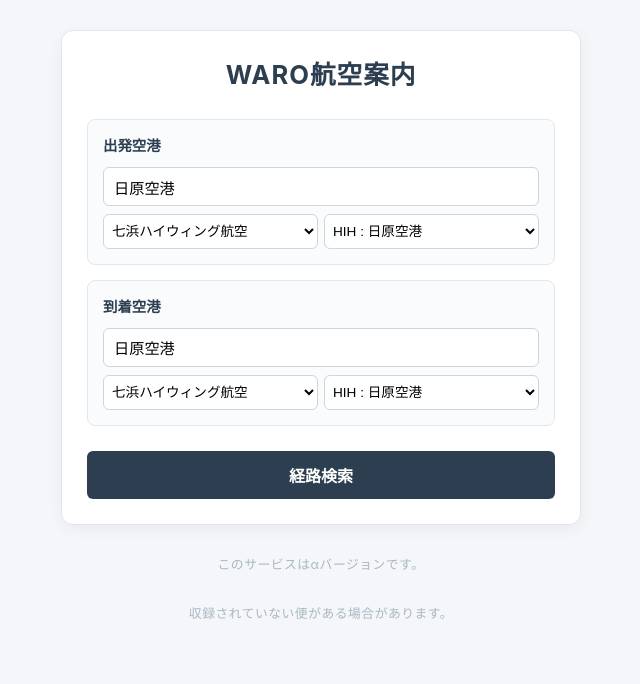
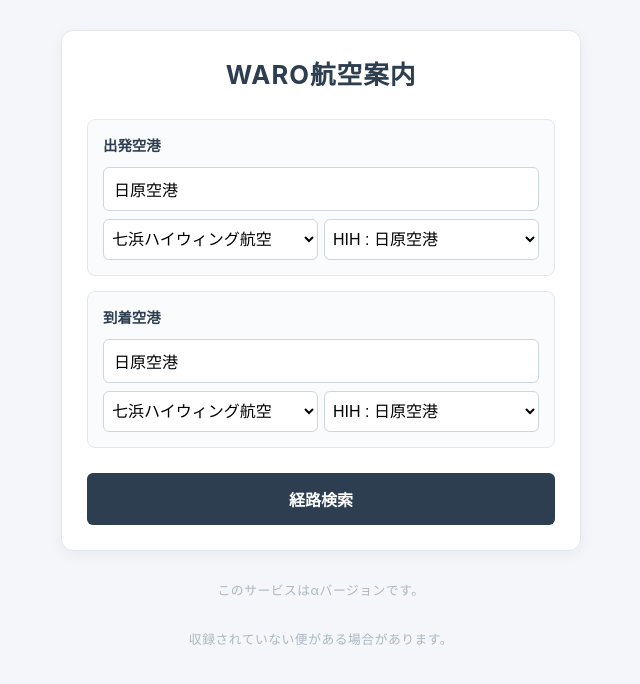
Before and after one commit to awafgs/NanahamaAirplaneInfo, a plain HTML site: page index.html in a window 1280 px wide. Shown: the whole page, without its empty margins (319-959 px from the left). Drawn offline with Linux system fonts and the light colour scheme.

Commit message:
Add files via upload

```diff
--- a/index.html
+++ b/index.html
@@ -2,9 +2,13 @@
 <html lang="ja">
 <head>
     <meta charset="UTF-8">
+    <meta name="viewport" content="width=device-width, initial-scale=1, maximum-scale=1, user-scalable=no">
+    <meta name="format-detection" content="telephone=no">
     <title>WARO乗換案内</title>
     <style>
         :root { --primary-color: #2c3e50; --bg-color: #f4f6f9; }
+        * { -webkit-tap-highlight-color: transparent; }
+        html { -webkit-text-size-adjust: 100%; }
         body { font-family: -apple-system, BlinkMacSystemFont, "Segoe UI", Roboto, "Helvetica Neue", Arial, sans-serif; max-width: 520px; margin: 30px auto; padding: 0 15px; background: var(--bg-color); color: #333; line-height: 1.5; }
 
         .box { background: white; padding: 25px; border-radius: 12px; box-shadow: 0 4px 15px rgba(0,0,0,0.05); border: 1px solid #e1e8ed; }
@@ -14,10 +18,10 @@
         .section-title { font-weight: bold; font-size: 0.9rem; margin-bottom: 10px; color: var(--primary-color); display: flex; align-items: center; gap: 5px; }
 
         .input-row { margin-bottom: 8px; position: relative; }
-        .input-row input { width: 100%; padding: 10px; box-sizing: border-box; border: 1px solid #ccd6dd; border-radius: 6px; font-size: 0.95rem; }
+        .input-row input { width: 100%; padding: 12px 10px; box-sizing: border-box; border: 1px solid #ccd6dd; border-radius: 6px; font-size: 16px; }
 
-        .suggest-list { position: absolute; top: 100%; left: 0; right: 0; background: white; border: 1px solid #ccd6dd; border-top: none; border-radius: 0 0 6px 6px; box-shadow: 0 6px 14px rgba(0,0,0,0.08); max-height: 220px; overflow-y: auto; z-index: 10; display: none; }
-        .suggest-item { padding: 9px 12px; cursor: pointer; display: flex; align-items: center; gap: 8px; border-bottom: 1px solid #f0f2f5; }
+        .suggest-list { position: absolute; top: 100%; left: 0; right: 0; background: white; border: 1px solid #ccd6dd; border-top: none; border-radius: 0 0 6px 6px; box-shadow: 0 6px 14px rgba(0,0,0,0.08); max-height: 220px; overflow-y: auto; -webkit-overflow-scrolling: touch; z-index: 10; display: none; }
+        .suggest-item { padding: 11px 12px; cursor: pointer; display: flex; align-items: center; gap: 8px; border-bottom: 1px solid #f0f2f5; }
         .suggest-item:last-child { border-bottom: none; }
         .suggest-item:hover, .suggest-item.hi { background: #f4f6f9; }
         .suggest-badge { flex-shrink: 0; padding: 2px 7px; border-radius: 10px; color: white; font-size: 0.7rem; font-weight: bold; }
@@ -26,10 +30,11 @@
         .suggest-empty { padding: 10px 12px; font-size: 0.85rem; color: #aab8c2; }
 
         .select-row { display: flex; gap: 6px; width: 100%; box-sizing: border-box; }
-        .select-row select { flex: 1; min-width: 0; padding: 8px 4px; box-sizing: border-box; border: 1px solid #ccd6dd; border-radius: 6px; font-size: 0.85rem; background: white; text-overflow: ellipsis; }
+        .select-row select { flex: 1; min-width: 0; padding: 10px 4px; box-sizing: border-box; border: 1px solid #ccd6dd; border-radius: 6px; font-size: 16px; background: white; text-overflow: ellipsis; }
 
-        .search-btn { width: 100%; padding: 12px; background: var(--primary-color); color: white; border: none; border-radius: 6px; font-weight: bold; font-size: 1rem; cursor: pointer; transition: background 0.2s; margin-top: 10px; }
+        .search-btn { width: 100%; padding: 14px; background: var(--primary-color); color: white; border: none; border-radius: 6px; font-weight: bold; font-size: 1rem; cursor: pointer; transition: background 0.2s; margin-top: 10px; }
         .search-btn:hover { background: #1a252f; }
+        .search-btn:active { background: #1a252f; }
 
         .tabs { display: flex; margin-top: 25px; gap: 5px; display: none; flex-wrap: wrap; }
         .tab { padding: 10px 16px; background: #e1e8ed; font-size: 0.85rem; font-weight: bold; cursor: pointer; border-radius: 6px 6px 0 0; color: #657786; border: 1px solid #e1e8ed; border-bottom: none; }
@@ -38,7 +43,7 @@
         #result { background: white; border: 1px solid #ccd6dd; border-radius: 0 8px 8px 8px; padding: 20px; display: none; margin-top: -1px; }
 
         .line-block { border: 1px solid #ccd6dd; margin-bottom: 15px; border-radius: 8px; overflow: hidden; box-shadow: 0 2px 5px rgba(0,0,0,0.02); }
-        .line-header { padding: 10px 14px; color: white; font-weight: bold; font-size: 0.95rem; display: flex; justify-content: space-between; align-items: center; }
+        .line-header { padding: 10px 14px; color: white; font-weight: bold; font-size: 0.95rem; display: flex; justify-content: space-between; align-items: center; flex-wrap: wrap; gap: 4px; }
         .flight-meta { font-size: 0.8rem; font-weight: normal; opacity: 0.9; }
         .type-badge { display: inline-block; font-size: 0.7rem; font-weight: bold; padding: 2px 7px; border-radius: 10px; margin-right: 8px; background: rgba(255,255,255,0.25); }
 
@@ -54,13 +59,34 @@
         .st-row:first-child::before { top: 50%; }
         .st-row:last-child::before { bottom: 50%; }
 
-        .st-badge { position: relative; z-index: 2; width: 42px; height: 22px; border-radius: 12px; background: var(--line-color, #ccc); color: white; font-size: 0.75rem; font-weight: bold; display: flex; align-items: center; justify-content: center; margin-right: 15px; border: 2px solid white; box-shadow: 0 1px 3px rgba(0,0,0,0.1); }
+        .st-badge { position: relative; z-index: 2; width: 42px; height: 22px; border-radius: 12px; background: var(--line-color, #ccc); color: white; font-size: 0.75rem; font-weight: bold; display: flex; align-items: center; justify-content: center; margin-right: 15px; border: 2px solid white; box-shadow: 0 1px 3px rgba(0,0,0,0.1); flex-shrink: 0; }
         .st-name { font-weight: 500; flex: 1; }
 
         .flight-info { padding: 8px 15px 12px; font-size: 0.8rem; color: #657786; border-top: 1px solid #edf0f2; background: #fafbfc; }
 
         .transfer-row { text-align: center; padding: 10px 0; font-size: 0.85rem; color: #e67e22; font-weight: bold; background: #fff5ec; border: 1px dashed #ffcca3; margin: 10px 0; border-radius: 6px; }
         .footer { text-align: center; font-size: 0.8rem; color: #aab8c2; margin-top: 30px; letter-spacing: 0.5px; }
+
+        /* --- スマートフォン向け対応 --- */
+        @media (max-width: 600px) {
+            body { margin: 0 auto; padding: 0; max-width: 100%; }
+            .box { border-radius: 0; border-left: none; border-right: none; padding: 18px 14px; box-shadow: none; }
+            h2 { font-size: 1.3rem; margin-bottom: 18px; }
+            .section-panel { padding: 12px; }
+            .select-row { gap: 5px; }
+            .select-row select { font-size: 14px; padding: 10px 3px; }
+            .tabs { margin-top: 18px; gap: 4px; }
+            .tab { padding: 9px 10px; font-size: 0.78rem; flex: 1 1 auto; text-align: center; }
+            #result { padding: 14px; }
+            .st-badge { width: 38px; margin-right: 12px; }
+            .line-header { padding: 10px 12px; }
+            .footer { padding: 0 14px; }
+        }
+
+        @media (max-width: 360px) {
+            .select-row { flex-wrap: wrap; }
+            .select-row select { flex: 1 1 100%; }
+        }
     </style>
 </head>
 <body>
--- a/network_data.js
+++ b/network_data.js
@@ -1,52 +1,85 @@
-// 空港マスタ（空港コード: 空港名）
+// ==========================================================
+// 空港マスタ
+// ----------------------------------------------------------
+// name    : 空港名
+// country : "domestic"（国内空港）または "foreign"（国外空港）
+// order   : 一覧・候補表示の並び順（数値が小さいほど上に表示）
+//           ここを書き換えるだけで表示順を自由に並べ替えられます
+// ==========================================================
 const airportData = {
-    "ICN": "仁川国際空港（韓国）",
-    "TPE": "桃園国際空港（台湾）",
-    "LGW": "ロンドン・ガトウィック空港（英国）",
-    "KHH": "高雄国際空港（台湾）",
-    "HNL": "ダニエル・K・イノウエ国際空港（ハワイ）",
-    "IAD": "ワシントン・ダレス国際空港（アメリカ）",
-    "JFK": "ジョン・F・ケネディ国際空港（アメリカ）",
-    "SYD": "シドニー国際空港（オーストラリア）",
-    "NRT": "成田空港（日本）",
-    "HND": "羽田空港（日本）",
-    "NGO": "中部国際空港（日本）",
-    "KIX": "関西国際空港（日本）",
-    "UKB": "神戸空港（日本）",
-    "KMN": "霞野空港",
-    "KSI": "松津空港",
-    "KRH": "霧原空港",
-    "AKO": "秋霜国際空港",
-    "HIH": "日原空港",
+    // ---- 国内空港 ----
+    "HIH": { name: "日原空港",     country: "domestic", order: 1 },
+    "KMN": { name: "霞野空港",     country: "domestic", order: 2 },
+    "KSI": { name: "松津空港",     country: "domestic", order: 3 },
+    "KRH": { name: "霧原空港",     country: "domestic", order: 4 },
+    "AKO": { name: "秋霜国際空港", country: "domestic", order: 5 },
+
+    // ---- 国外空港 ----
+    "NRT": { name: "成田空港（日本）",                         country: "foreign", order: 10 },
+    "HND": { name: "羽田空港（日本）",                         country: "foreign", order: 11 },
+    "NGO": { name: "中部国際空港（日本）",                     country: "foreign", order: 12 },
+    "KIX": { name: "関西国際空港（日本）",                     country: "foreign", order: 13 },
+    "UKB": { name: "神戸空港（日本）",                         country: "foreign", order: 14 },
+    "ICN": { name: "仁川国際空港（韓国）",                     country: "foreign", order: 20 },
+    "TPE": { name: "桃園国際空港（台湾）",                     country: "foreign", order: 21 },
+    "KHH": { name: "高雄国際空港（台湾）",                     country: "foreign", order: 22 },
+    "HNL": { name: "ダニエル・K・イノウエ国際空港（ハワイ）", country: "foreign", order: 23 },
+    "IAD": { name: "ワシントン・ダレス国際空港（アメリカ）",   country: "foreign", order: 24 },
+    "JFK": { name: "ジョン・F・ケネディ国際空港（アメリカ）",  country: "foreign", order: 25 },
+    "SYD": { name: "シドニー国際空港（オーストラリア）",       country: "foreign", order: 26 },
+    "LGW": { name: "ロンドン・ガトウィック空港（英国）",       country: "foreign", order: 27 },
 };
 
+// 検索候補で「拠点」バッジを付ける空港（自社ホーム空港）
+const primaryAirportId = "HIH";
+
+// ---- 空港データアクセス用ヘルパー ----
+// name/country/order の取り出しは必ずこの関数経由で行う。
+// （airportData の中身の持ち方を変えてもここだけ直せばよい）
+function airportName(id) {
+    return airportData[id] ? airportData[id].name : id;
+}
+function airportCountry(id) {
+    // 不明な空港は安全側で "domestic" 扱い
+    return airportData[id] ? airportData[id].country : "domestic";
+}
+function airportOrder(id) {
+    return (airportData[id] && airportData[id].order !== undefined) ? airportData[id].order : 9999;
+}
+
+// ==========================================================
 // 航空会社データ（会社ごとに就航区間のリストを持つ）
+// ----------------------------------------------------------
+// 各 route は from/to の空港コードのみを持ちます。
+// 「国内線/国際線」の区分は route には持たせず、from/to それぞれの
+// 空港の country（上の airportData）から自動的に判定されます。
+// ==========================================================
 const airlineData = {
     "七浜ハイウィング航空": {
         color: "#1565c0",
         textDark: false,
         routes: [
-            // 国際線
-            { from: "HIH", to: "ICN", type: "international", freq: "週21便（日3便）", aircraft: "ボーイング787-9", note: "" },
-            { from: "HIH", to: "TPE", type: "international", freq: "週21便（日3便）", aircraft: "ボーイング787-9", note: "" },
-            { from: "HIH", to: "LGW", type: "international", freq: "週7便（日1便）", aircraft: "ボーイング787-8", note: "" },
-            { from: "HIH", to: "KHH", type: "international", freq: "週14便（日2便）", aircraft: "エアバスA320neo", note: "" },
-            { from: "HIH", to: "HNL", type: "international", freq: "週7便（日1便）", aircraft: "エアバスA321neo", note: "" },
-            { from: "HIH", to: "IAD", type: "international", freq: "週4便", aircraft: "ボーイング787-9", note: "" },
-            { from: "HIH", to: "JFK", type: "international", freq: "週3便", aircraft: "ボーイング787-9", note: "" },
-            { from: "HIH", to: "SYD", type: "international", freq: "週7便（日1便）", aircraft: "ボーイング787-9", note: "" },
-            { from: "HIH", to: "NRT", type: "international", freq: "週21便（日3便）", aircraft: "ボーイング787-9", note: "" },
-            { from: "HIH", to: "HND", type: "international", freq: "週14便（日2便）", aircraft: "ボーイング787-9", note: "" },
-            { from: "HIH", to: "NGO", type: "international", freq: "週7便（日1便）", aircraft: "エアバスA320neo", note: "" },
-            { from: "HIH", to: "KIX", type: "international", freq: "週14便（日2便）", aircraft: "ボーイング787-9", note: "" },
-            { from: "HIH", to: "UKB", type: "international", freq: "週7便（日1便）", aircraft: "エアバスA320neo", note: "" },
-            { from: "KMN", to: "HND", type: "international", freq: "週7便（日1便）", aircraft: "エアバスA320neo", note: "全便霧原郷里航空・エアセベリッシュとコードシェア" },
-            { from: "KMN", to: "KIX", type: "international", freq: "週7便（日1便）", aircraft: "エアバスA320neo", note: "全便霧原郷里航空・エアセベリッシュとコードシェア" },
-            { from: "KMN", to: "ICN", type: "international", freq: "週7便（日1便）", aircraft: "エアバスA320neo", note: "全便霧原郷里航空・エアセベリッシュとコードシェア" },
-            // 国内線
-            { from: "HIH", to: "KSI", type: "domestic", freq: "定期便週42便（日6便）", aircraft: "787-8,A321neo", note: "" },
-            { from: "HIH", to: "KRH", type: "domestic", freq: "定期便週42便（日6便）", aircraft: "787-8", note: "全便霧原郷里航空とコードシェア" },
-            { from: "HIH", to: "AKO", type: "domestic", freq: "定期便週42便（日6便）", aircraft: "787-8,A321neo", note: "" }
+            // 国外空港への路線
+            { from: "HIH", to: "ICN", freq: "週21便（日3便）", aircraft: "ボーイング787-9", note: "" },
+            { from: "HIH", to: "TPE", freq: "週21便（日3便）", aircraft: "ボーイング787-9", note: "" },
+            { from: "HIH", to: "LGW", freq: "週7便（日1便）", aircraft: "ボーイング787-8", note: "" },
+            { from: "HIH", to: "KHH", freq: "週14便（日2便）", aircraft: "エアバスA320neo", note: "" },
+            { from: "HIH", to: "HNL", freq: "週7便（日1便）", aircraft: "エアバスA321neo", note: "" },
+            { from: "HIH", to: "IAD", freq: "週4便", aircraft: "ボーイング787-9", note: "" },
+            { from: "HIH", to: "JFK", freq: "週3便", aircraft: "ボーイング787-9", note: "" },
+            { from: "HIH", to: "SYD", freq: "週7便（日1便）", aircraft: "ボーイング787-9", note: "" },
+            { from: "HIH", to: "NRT", freq: "週21便（日3便）", aircraft: "ボーイング787-9", note: "" },
+            { from: "HIH", to: "HND", freq: "週14便（日2便）", aircraft: "ボーイング787-9", note: "" },
+            { from: "HIH", to: "NGO", freq: "週7便（日1便）", aircraft: "エアバスA320neo", note: "" },
+            { from: "HIH", to: "KIX", freq: "週14便（日2便）", aircraft: "ボーイング787-9", note: "" },
+            { from: "HIH", to: "UKB", freq: "週7便（日1便）", aircraft: "エアバスA320neo", note: "" },
+            { from: "KMN", to: "HND", freq: "週7便（日1便）", aircraft: "エアバスA320neo", note: "全便霧原郷里航空・エアセベリッシュとコードシェア" },
+            { from: "KMN", to: "KIX", freq: "週7便（日1便）", aircraft: "エアバスA320neo", note: "全便霧原郷里航空・エアセベリッシュとコードシェア" },
+            { from: "KMN", to: "ICN", freq: "週7便（日1便）", aircraft: "エアバスA320neo", note: "全便霧原郷里航空・エアセベリッシュとコードシェア" },
+            // 国内空港への路線
+            { from: "HIH", to: "KSI", freq: "定期便週42便（日6便）", aircraft: "787-8,A321neo", note: "" },
+            { from: "HIH", to: "KRH", freq: "定期便週42便（日6便）", aircraft: "787-8", note: "全便霧原郷里航空とコードシェア" },
+            { from: "HIH", to: "AKO", freq: "定期便週42便（日6便）", aircraft: "787-8,A321neo", note: "" }
         ]
     }
 };
--- a/route_engine.js
+++ b/route_engine.js
@@ -1,12 +1,17 @@
 let airports = [];      // [{id, name}]
-let flatEdges = [];      // [{from, to, airline, color, freq, aircraft, note}]
-let airportCategories = {}; // id -> Set('international' | 'domestic') across all airlines
+let flatEdges = [];      // [{from, to, airline, type, color, freq, aircraft, note}]
 let globalPaths = [];    // [{nodes:[id,...], edges:[edge,...]}]
 let activeRouteIdx = 0;
 let routeFilter = 'all'; // 'all' | 'international' | 'domestic'
 
 function setRouteFilter(val) {
     routeFilter = val;
+}
+
+// 便（route）の国際線/国内線は from/to それぞれの空港の country から自動判定する。
+// どちらかの空港が国外空港（foreign）なら国際線、両方とも国内空港（domestic）なら国内線。
+function routeType(from, to) {
+    return (airportCountry(from) === "foreign" || airportCountry(to) === "foreign") ? "international" : "domestic";
 }
 
 window.onload = function() {
@@ -16,39 +21,35 @@ window.onload = function() {
 };
 
 function initData() {
-    airports = Object.keys(airportData).map(id => ({ id, name: airportData[id] }));
+    airports = Object.keys(airportData).map(id => ({ id, name: airportName(id) }));
 
     flatEdges = [];
-    airportCategories = {};
-    airports.forEach(a => airportCategories[a.id] = new Set());
-
     for (let airline in airlineData) {
         let info = airlineData[airline];
         info.routes.forEach(r => {
-            let type = r.type || "domestic";
             flatEdges.push({
-                from: r.from, to: r.to, airline: airline, type: type,
+                from: r.from, to: r.to, airline: airline, type: routeType(r.from, r.to),
                 color: info.color, textDark: info.textDark,
                 freq: r.freq, aircraft: r.aircraft, note: r.note
             });
-            airportCategories[r.from].add(type);
-            airportCategories[r.to].add(type);
         });
     }
 }
 
-// 特定の航空会社の就航空港を「国際線就航空港」「国内線就航空港」に分類する
+// 特定の航空会社の就航空港を「国内空港」「国外空港」に分類する（airportData の country で判定）
+// 並び順は airportData の order（コード側で自由に並べ替え可能）に従う
 function groupedAirportsForAirline(airline) {
-    let cat = { international: new Map(), domestic: new Map() };
+    let cat = { domestic: new Map(), foreign: new Map() };
     (airlineData[airline].routes || []).forEach(r => {
-        let type = r.type || "domestic";
         [r.from, r.to].forEach(id => {
             if (!airportData[id]) return;
-            cat[type].set(id, airportData[id]);
+            cat[airportCountry(id)].set(id, airportName(id));
         });
     });
-    let toList = m => [...m.entries()].sort((a, b) => a[0].localeCompare(b[0])).map(([id, name]) => ({ id, name }));
-    return { international: toList(cat.international), domestic: toList(cat.domestic) };
+    let toList = m => [...m.entries()]
+        .sort((a, b) => airportOrder(a[0]) - airportOrder(b[0]))
+        .map(([id, name]) => ({ id, name }));
+    return { domestic: toList(cat.domestic), foreign: toList(cat.foreign) };
 }
 
 function populateCompanySelect(pos) {
@@ -79,8 +80,8 @@ function updateAirports(pos) {
         });
         stSelect.appendChild(og);
     };
-    addGroup("国際線", grouped.international);
-    addGroup("国内線", grouped.domestic);
+    addGroup("国内空港", grouped.domestic);
+    addGroup("国外空港", grouped.foreign);
 
     onSelectInput(pos);
 }
@@ -97,12 +98,12 @@ function onTextInput(pos) {
     let lower = val.toLowerCase();
     let matches = airports.filter(a => a.name.includes(val) || a.id.toLowerCase().includes(lower));
 
+    // 拠点空港 → 国内空港 → 国外空港 の順に並べ、同グループ内は airportData の order 順
     let rank = a => {
         if (a.id === primaryAirportId) return 0;
-        let cats = airportCategories[a.id] || new Set();
-        return cats.has("international") ? 1 : 2;
+        return airportCountry(a.id) === "foreign" ? 2 : 1;
     };
-    matches.sort((a, b) => rank(a) - rank(b) || a.name.localeCompare(b.name, 'ja'));
+    matches.sort((a, b) => rank(a) - rank(b) || airportOrder(a.id) - airportOrder(b.id));
     matches = matches.slice(0, 15);
 
     state.items = matches; state.hi = -1;
@@ -118,11 +119,10 @@ function renderSuggestions(pos) {
         return;
     }
     listEl.innerHTML = state.items.map((a, i) => {
-        let cats = airportCategories[a.id] || new Set();
         let isHub = a.id === primaryAirportId;
-        let label = isHub ? "拠点" : (cats.has("international") && cats.has("domestic")) ? "国際/国内"
-                    : cats.has("international") ? "国際線" : "国内線";
-        let badgeColor = isHub ? "#e67e22" : cats.has("international") ? "#4a86e8" : "#50a050";
+        let country = airportCountry(a.id);
+        let label = isHub ? "拠点" : (country === "foreign" ? "国外" : "国内");
+        let badgeColor = isHub ? "#e67e22" : (country === "foreign" ? "#4a86e8" : "#50a050");
         return `
         <div class="suggest-item ${i === state.hi ? 'hi' : ''}" data-idx="${i}"
              onmousedown="selectSuggestion('${pos}', ${i})">
@@ -186,7 +186,7 @@ document.addEventListener("click", (evt) => {
 function onSelectInput(pos) {
     let stSelect = document.getElementById(`${pos}St`);
     let id = stSelect.value;
-    document.getElementById(`${pos}Input`).value = id ? `${airportData[id]}` : "";
+    document.getElementById(`${pos}Input`).value = id ? airportName(id) : "";
     document.getElementById(`${pos}Suggest`).style.display = "none";
 }
 
@@ -269,13 +269,13 @@ function renderActiveRoute() {
     path.edges.forEach((edge, idx) => {
         if (idx > 0) {
             let hubId = path.nodes[idx];
-            html += `<div class="transfer-row">🔄 乗り継ぎ（${hubId} : ${airportData[hubId]}）</div>`;
+            html += `<div class="transfer-row">🔄 乗り継ぎ（${hubId} : ${airportName(hubId)}）</div>`;
         }
 
         let depId = path.nodes[idx];
         let arrId = path.nodes[idx + 1];
-        let depName = airportData[depId];
-        let arrName = airportData[arrId];
+        let depName = airportName(depId);
+        let arrName = airportName(arrId);
         let textCol = edge.textDark ? "#333" : "white";
         let typeLabel = edge.type === "international" ? "国際線" : "国内線";
         let typeClass = edge.type === "international" ? "badge-intl" : "badge-dom";
```
